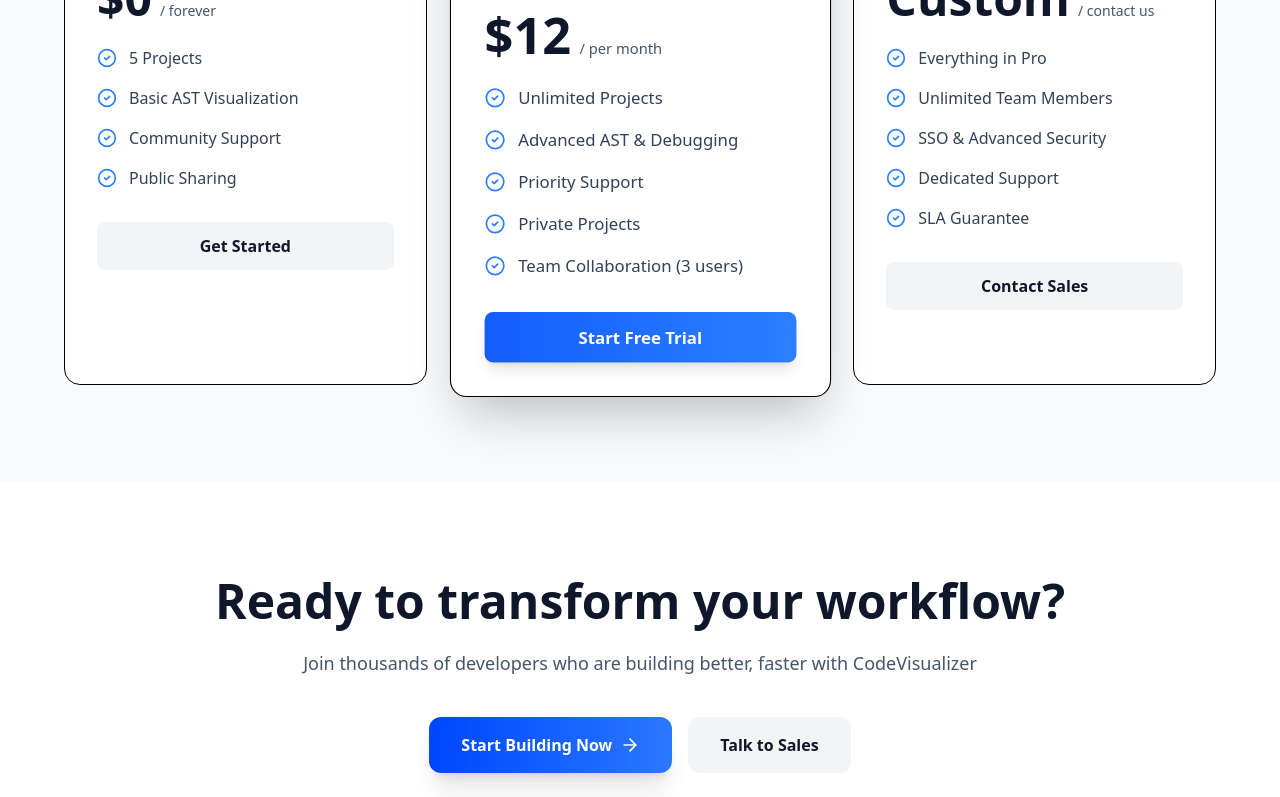
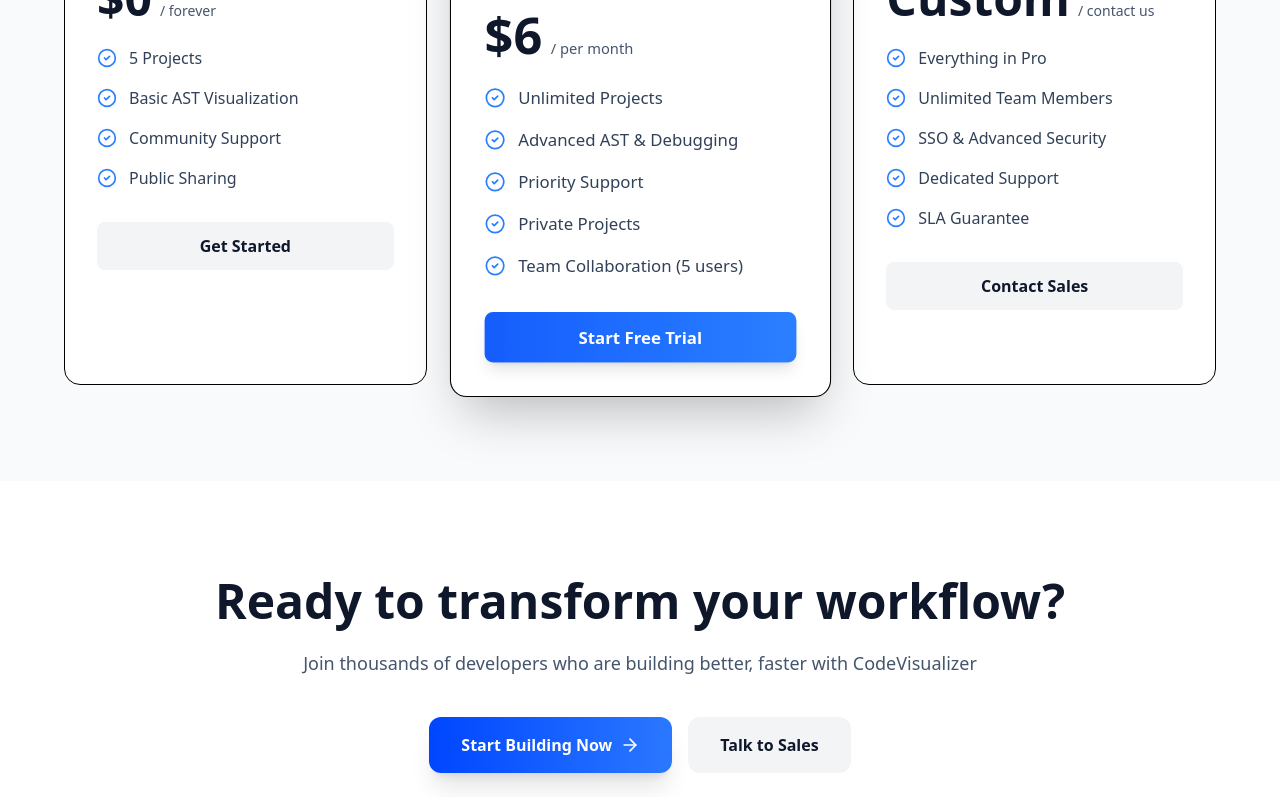
Before and after one commit to krush-codem/visual-code, a React (Vite) app: page / in a window 1280 px wide. Shown: the part 4480-5277 px from the top of the page. Built offline with nearby package versions, Linux system fonts and the light colour scheme.

Commit message:
Updated the Pricing Section

```diff
--- a/src/components/PricingSection.jsx
+++ b/src/components/PricingSection.jsx
@@ -18,14 +18,14 @@ export default function PricingSection({ isDark }) {
     },
     {
       name: "Pro",
-      price: "$12",
+      price: "$6",
       period: "per month",
       features: [
         "Unlimited Projects",
         "Advanced AST & Debugging",
         "Priority Support",
         "Private Projects",
-        "Team Collaboration (3 users)",
+        "Team Collaboration (5 users)",
       ],
       cta: "Start Free Trial",
       highlight: true,
```
